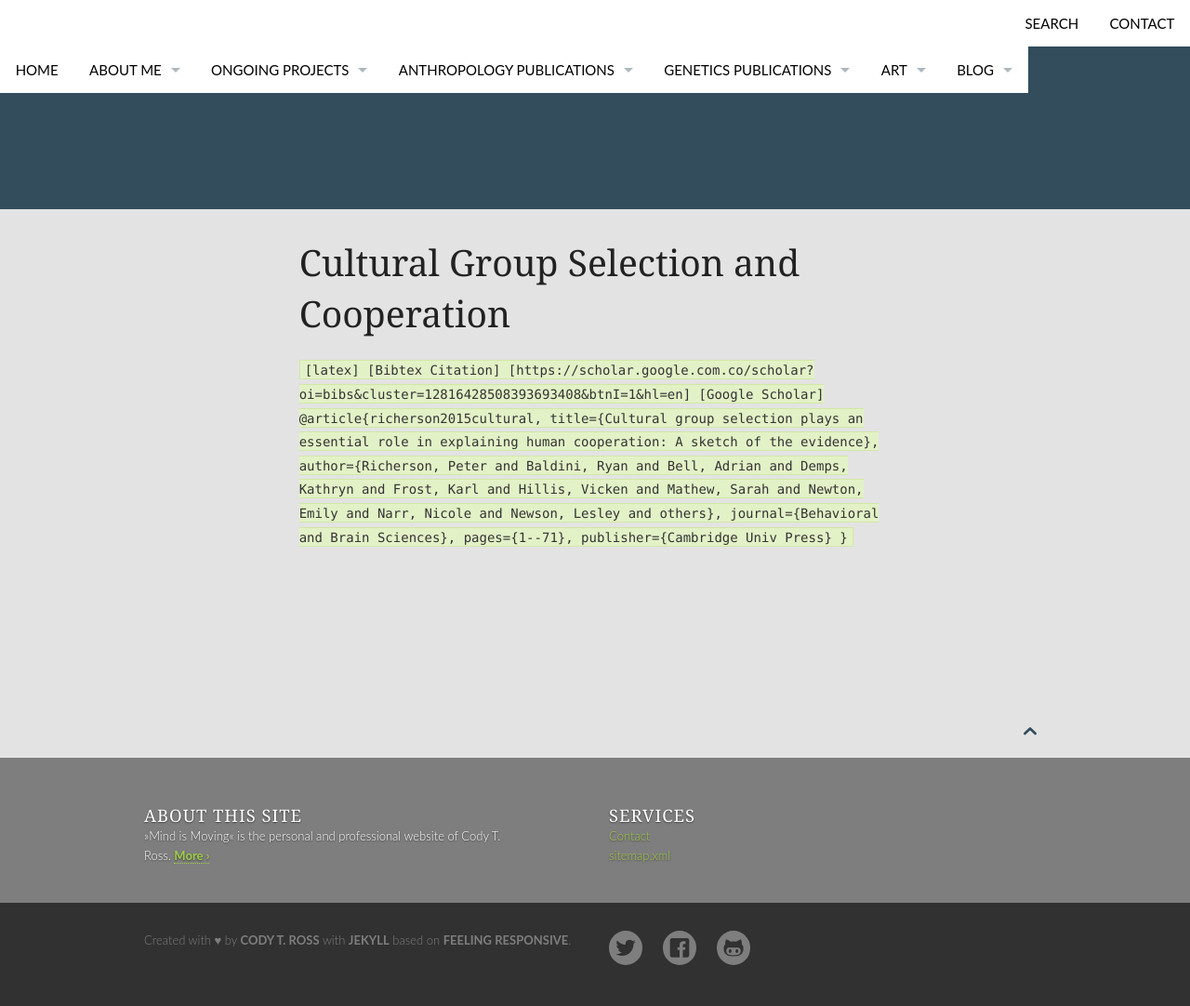
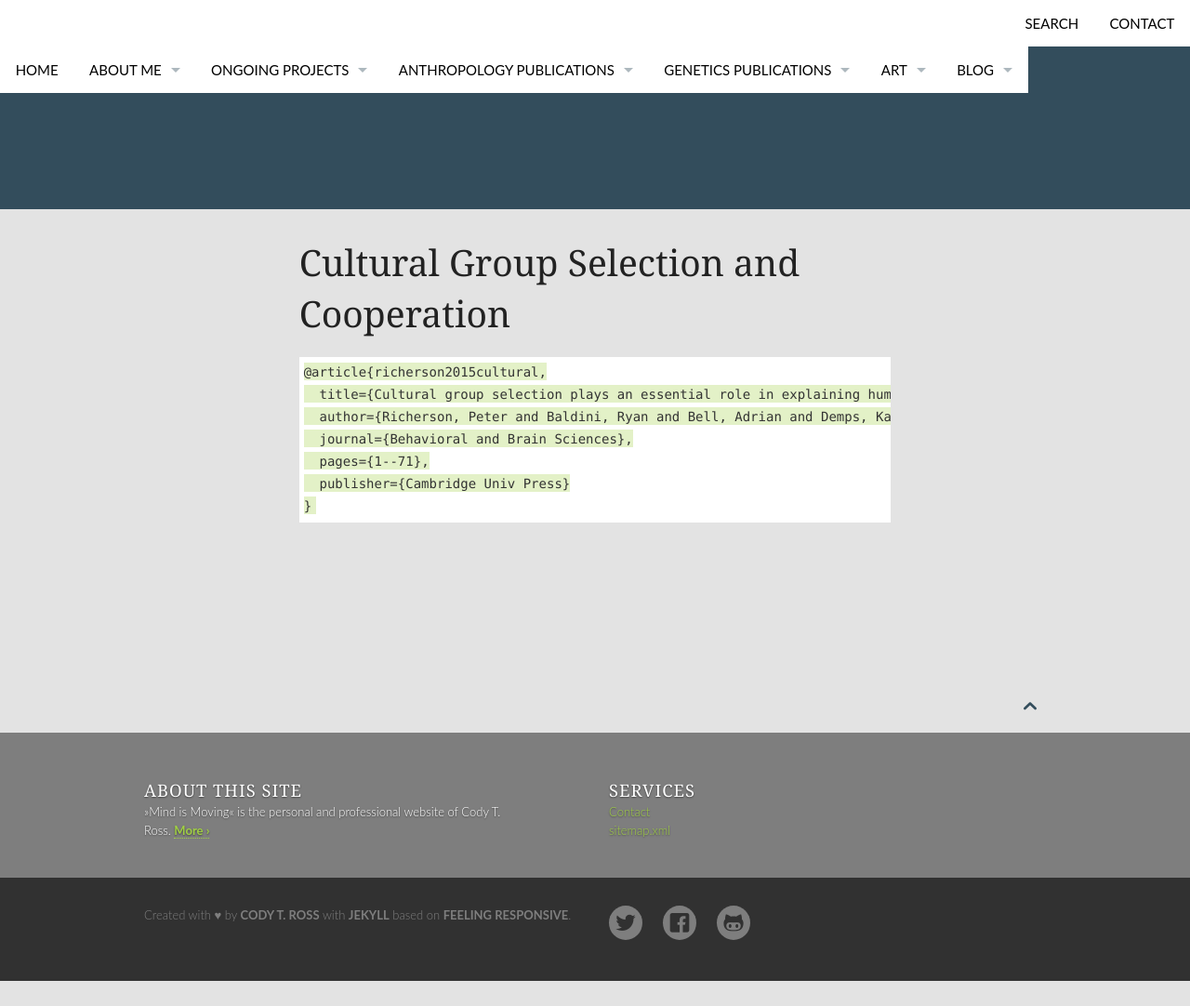
Before and after one commit to Ctross/Ctross.github.io, a Jekyll site: the page built from anthropology/cooperation/index.md, in a window 1280 px wide. Shown: the whole page at 93% size. Built offline with Jekyll 4.4.1, drawn with Linux system fonts in a browser that asks for light colours; after the commit the page ends 1055 px from its top, so only the background shows below that.

Commit message:
Update index.md

````diff
--- a/anthropology/cooperation/index.md
+++ b/anthropology/cooperation/index.md
@@ -21,7 +21,7 @@ image:
     caption_url:
 ---
 
-``` [latex] [Bibtex Citation] [https://scholar.google.com.co/scholar?oi=bibs&cluster=12816428508393693408&btnI=1&hl=en] [Google Scholar]
+```latex
 @article{richerson2015cultural,
   title={Cultural group selection plays an essential role in explaining human cooperation: A sketch of the evidence},
   author={Richerson, Peter and Baldini, Ryan and Bell, Adrian and Demps, Kathryn and Frost, Karl and Hillis, Vicken and Mathew, Sarah and Newton, Emily and Narr, Nicole and Newson, Lesley and others},
````
